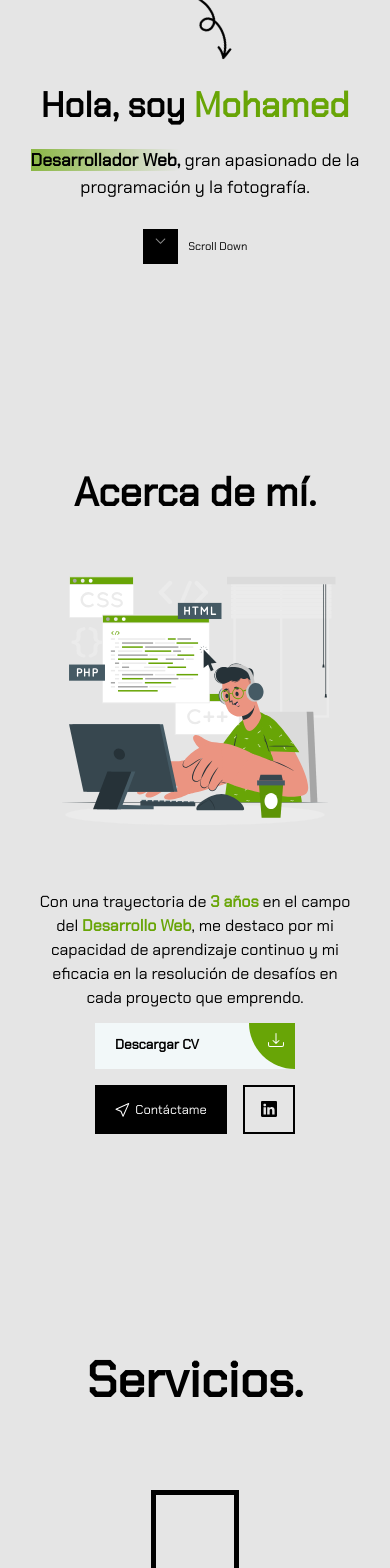
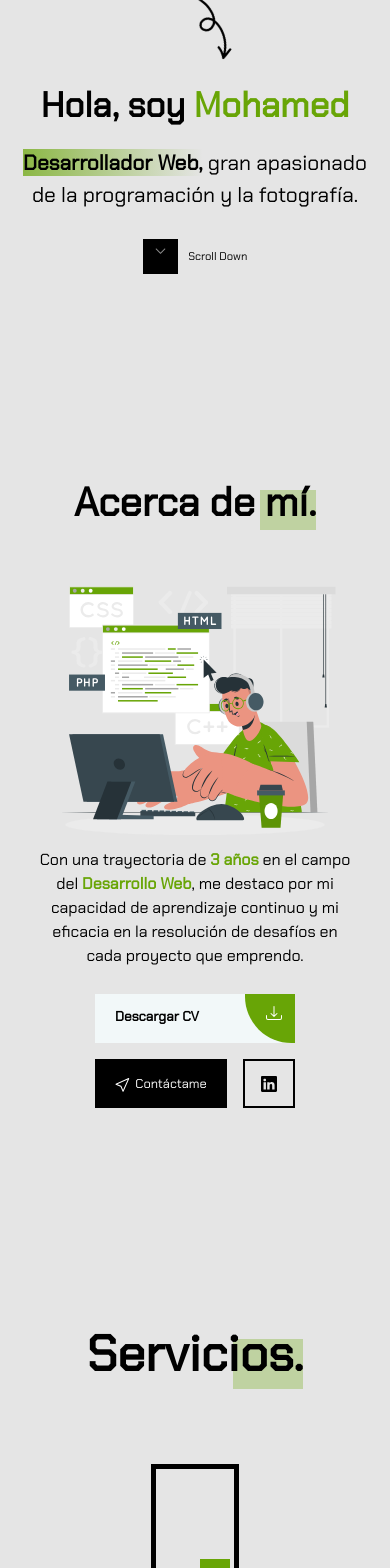
Before and after one commit to webdevmohamed/portfolio, a Vue app: page / in a window 390 px wide. Shown: the part 432-2000 px from the top of the page. Built offline with nearby package versions, Linux system fonts and the light colour scheme.

Commit message:
Design changes

```diff
--- a/src/components/AboutComponent.vue
+++ b/src/components/AboutComponent.vue
@@ -16,6 +16,7 @@
               Con una trayectoria de <b>3 años</b> en el campo del <b>Desarrollo Web</b>, me destaco por mi capacidad de
               aprendizaje continuo y mi eficacia en la resolución de desafíos en cada proyecto que emprendo.
             </p>
+            <div class="buttons">
               <a class="download-button" :href="pdfUrl" download>
                 <h3>Descargar CV</h3>
                 <div class="go-corner">
@@ -34,6 +35,7 @@
                     <b-icon class="linkedin" icon="linkedin"></b-icon>
                   </div>
                 </a>
+              </div>
             </div>
           </div>
         </div>
@@ -71,6 +73,7 @@ export default {
 .about {
   display: flex;
   align-items: center;
+  gap: 20px;
 }
 
 .about .img-container {
@@ -86,6 +89,21 @@ export default {
   font-size: 50px;
   margin-bottom: 30px;
   width: 100%;
+  width: fit-content;
+  position: relative;
+  z-index: 1;
+}
+
+.about .about-me::before {
+  content: "";
+  position: absolute;
+  width: 70px;
+  height: 50px;
+  background-color: #68a506;
+  opacity: 0.3;
+  right: 0;
+  top: 15px;
+  z-index: -1;
 }
 
 .about .about-me-description .description-container {
@@ -102,39 +120,47 @@ export default {
 
 .about .about-me-description .description-container .description .text-description {
   font-size: 20px;
-  width: 80%;
+  width: 100%;
+  margin-bottom: 2rem
 }
 
 .about .about-me-description .description-container .description .text-description b {
   color: #68a506;
 }
 
-.about .about-me-description .description-container .description .contact-buttons {
+.about .about-me-description .description-container .description .buttons {
   display: flex;
-  margin-top: 20px;
+  align-items: center;
+  gap: 20px;
+  justify-content: center;
 }
 
-.about .about-me-description .description-container .description .contact-buttons .contact-me-button {
+.about .about-me-description .description-container .description .buttons .contact-buttons {
+  display: flex;
+  width: 50%;
+}
+
+.about .about-me-description .description-container .description .buttons .contact-buttons .contact-me-button {
   display: flex;
   align-items: center;
   padding: 15px 25px;
 }
 
-.about .about-me-description .description-container .description .contact-buttons .contact-me-button p {
+.about .about-me-description .description-container .description .buttons .contact-buttons .contact-me-button p {
   margin-bottom: 0;
   margin-left: 5px;
 }
 
-.about .about-me-description .description-container .description .contact-buttons .contact-me-button:hover {
+.about .about-me-description .description-container .description .buttons .contact-buttons .contact-me-button:hover {
   background-color: #68a506 !important;
 }
 
-.about .about-me-description .description-container .description .contact-buttons a.link-linkedin {
+.about .about-me-description .description-container .description .buttons .contact-buttons a.link-linkedin {
   color: black;
   text-decoration: none;
 }
 
-.about .about-me-description .description-container .description .contact-buttons .linkedin-button {
+.about .about-me-description .description-container .description .buttons .contact-buttons .linkedin-button {
   padding: 18px 20px;
   width: fit-content;
   border: 3px solid black;
@@ -142,22 +168,22 @@ export default {
   display: flex;
 }
 
-.about .about-me-description .description-container .description .contact-buttons .linkedin-button .linkedin {
+.about .about-me-description .description-container .description .buttons .contact-buttons .linkedin-button .linkedin {
   width: 20px;
   height: 20px;
 }
 
 
-.about .about-me-description .description-container .description .contact-buttons .linkedin-button:hover {
+.about .about-me-description .description-container .description .buttons .contact-buttons .linkedin-button:hover {
   border-color: #68a506;
   cursor: pointer;
 }
 
-.about .about-me-description .description-container .description .contact-buttons .linkedin-button:hover .linkedin {
+.about .about-me-description .description-container .description .buttons .contact-buttons .linkedin-button:hover .linkedin {
   fill: #68a506;
 }
 
-.about .about-me-description .description-container .description .download-button h3 {
+.about .about-me-description .description-container .description .buttons .download-button h3 {
   color: black;
   font-size: 17px;
   line-height: 24px;
@@ -166,25 +192,25 @@ export default {
   text-align: left;
 }
 
-.about .about-me-description .description-container .description .download-button p {
+.about .about-me-description .description-container .description .buttons .download-button p {
   font-size: 17px;
   font-weight: 400;
   line-height: 20px;
   color: #666666;
 }
 
-.about .about-me-description .description-container .description .download-button p.small {
+.about .about-me-description .description-container .description .buttons .download-button p.small {
   font-size: 14px;
 }
 
 
-.about .about-me-description .description-container .description .download-button .go-corner {
+.about .about-me-description .description-container .description .buttons .download-button .go-corner {
   display: flex;
   align-items: center;
   justify-content: center;
   position: absolute;
-  width: 58px;
-  height: 58px;
+  width: 62px;
+  height: 62px;
   overflow: hidden;
   top: 0;
   right: 0;
@@ -192,29 +218,30 @@ export default {
   border-radius: 0 0 0 58px;
 }
 
-.about .about-me-description .description-container .description .download-button .go-arrow {
+.about .about-me-description .description-container .description .buttons .download-button .go-arrow {
   margin-top: -10px;
   margin-right: -10px;
   color: white;
 }
 
-.about .about-me-description .description-container .description .download-button .go-arrow .download-icon {
+.about .about-me-description .description-container .description .buttons .download-button .go-arrow .download-icon {
   width: 20px;
   height: 20px;
 }
 
-.download-button {
+.buttons .download-button {
   display: block;
   position: relative;
   max-width: 250px;
   background-color: #f2f8f9;
-  padding: 15px 25px;
+  padding: 17px 25px;
   text-decoration: none;
   z-index: 0;
   overflow: hidden;
+  width: 100%;
 }
 
-.download-button:before {
+.buttons .download-button:before {
   content: "";
   position: absolute;
   z-index: -1;
@@ -229,11 +256,11 @@ export default {
   transition: transform 0.5s ease-out;
 }
 
-.download-button:hover:before {
+.buttons .download-button:hover:before {
   transform: scale(21);
 }
 
-.download-button:hover h3 {
+.buttons .download-button:hover h3 {
   transition: all 0.3s ease-out;
   color: white !important;
 }
@@ -273,6 +300,7 @@ export default {
   .about {
     flex-direction: column;
     align-items: center;
+    gap: 0;
   }
 
   .about .img-container {
@@ -282,7 +310,7 @@ export default {
   .about .about-me-description {
     width: 70%;
     text-align: center;
-    margin-top: 35px;
+    margin-top: -30px;
   }
 
   .about .about-me-description .about-me {
@@ -292,6 +320,7 @@ export default {
   .about .img-container .about-me.responsive {
     text-align: center;
     display: block !important;
+    margin: 0px auto 30px auto;
   }
 
   .about .about-me-description .description-container .border-description {
@@ -306,7 +335,11 @@ export default {
     width: 100%;
   }
 
-  .about .about-me-description .description-container .description .contact-buttons {
+  .about .about-me-description .description-container .description .buttons {
+    flex-direction: column;
+  }
+
+  .about .about-me-description .description-container .description .buttons .contact-buttons {
     justify-content: center;
   }
 
--- a/src/components/HomeComponent.vue
+++ b/src/components/HomeComponent.vue
@@ -15,15 +15,15 @@
           </div>
           <p class="text-scroll-down">Scroll Down</p>
         </div>
-        <img class="tachado" :src="require('@/assets/tachado.png')" alt=""/>
+        <img class="tachado" :src="require('@/assets/tachado.png')" alt="" />
       </div>
     </transition>
     <transition name="slide-fade">
       <div class="img-container right-container" v-show="showRight">
-        <img class="img-flecha" :src="require('@/assets/flecha.png')" alt=""/>
+        <img class="img-flecha" :src="require('@/assets/flecha.png')" alt="" />
         <div class="img-border-container">
           <div class="img-border"></div>
-          <img :src="require('@/assets/foto-perfil.jpeg')" alt=""/>
+          <img :src="require('@/assets/foto-perfil.jpeg')" alt="" />
         </div>
       </div>
     </transition>
@@ -81,17 +81,15 @@ export default {
 }
 
 .home .description .text-description {
-  font-size: 25px;
+  font-size: 30px;
   width: 434px;
 }
 
 .home .description .text-description b {
   background: rgb(104, 165, 6);
-  background: linear-gradient(
-      90deg,
+  background: linear-gradient(90deg,
       rgba(104, 165, 6, 0.7175245098039216) 0%,
-      rgba(104, 165, 6, 0) 100%
-  );
+      rgba(104, 165, 6, 0) 100%);
 }
 
 .home .name-description-container {
@@ -118,11 +116,7 @@ export default {
   cursor: pointer;
 }
 
-.home
-.name-description-container
-.scroll-down-container
-.flecha-scroll-down
-.scroll-down {
+.home .name-description-container .scroll-down-container .flecha-scroll-down .scroll-down {
   position: absolute;
   font-size: 20px;
   text-decoration: none;
@@ -147,9 +141,11 @@ export default {
     -webkit-transform: translate(0, -15px) rotate(45deg);
     opacity: 0;
   }
+
   50% {
     opacity: 1;
   }
+
   100% {
     -webkit-transform: translate(0, 15px) rotate(45deg);
     opacity: 0;
@@ -161,9 +157,11 @@ export default {
     -moz-transform: translate(0, -15px) rotate(45deg);
     opacity: 0;
   }
+
   50% {
     opacity: 1;
   }
+
   100% {
     -moz-transform: translate(0, 15px) rotate(45deg);
     opacity: 0;
@@ -175,9 +173,11 @@ export default {
     transform: translate(0, -15px) rotate(45deg);
     opacity: 0;
   }
+
   50% {
     opacity: 1;
   }
+
   100% {
     transform: translate(0, 15px) rotate(45deg);
     opacity: 0;
@@ -254,7 +254,8 @@ export default {
 .slide-fade-enter,
 .slide-fade-leave-to {
   opacity: 0;
-  transform: translateX(0); /* Mantén la posición inicial */
+  transform: translateX(0);
+  /* Mantén la posición inicial */
 }
 
 .slide-fade-enter-to,
@@ -344,7 +345,8 @@ export default {
   .slide-fade-enter,
   .slide-fade-leave-to {
     opacity: 0;
-    transform: translateY(0); /* Mantén la posición inicial */
+    transform: translateY(0);
+    /* Mantén la posición inicial */
   }
 
   .slide-fade-enter-to,
@@ -430,5 +432,4 @@ export default {
     transform: rotate(-72deg);
   }
 }
-
 </style>
--- a/src/components/ServicesComponent.vue
+++ b/src/components/ServicesComponent.vue
@@ -10,7 +10,8 @@
             <div class="green-square ms-4" style="margin-bottom: -20px"></div>
             <b-icon class="ms-2 mb-4 icono" icon="layout-text-window" font-scale="2"></b-icon>
             <h3><b>Diseño Web</b></h3>
-            <p class="text-secondary">Diseños bonitos y elegantes con interfaces interactivas que resultan intuitivas, eficaces y agradables de usar para el usuario.</p>
+            <p class="text-secondary">Diseños bonitos y elegantes con interfaces interactivas que resultan intuitivas,
+              eficaces y agradables de usar para el usuario.</p>
           </div>
           <div class="custom-border"></div>
         </div>
@@ -22,7 +23,8 @@
             <div class="green-square ms-4" style="margin-bottom: -20px"></div>
             <b-icon class="ms-2 mb-4 icono" icon="journal-code" font-scale="2"></b-icon>
             <h3><b>Desarrollo</b></h3>
-            <p class="text-secondary">Desarrollo web personalizado adaptado a sus especificaciones, diseñado para ofrecer una experiencia de usuario impecable.</p>
+            <p class="text-secondary">Desarrollo web personalizado adaptado a sus especificaciones, diseñado para
+              ofrecer una experiencia de usuario impecable.</p>
           </div>
           <div class="custom-border"></div>
         </div>
@@ -34,7 +36,8 @@
             <div class="green-square ms-4" style="margin-bottom: -20px"></div>
             <b-icon class="ms-2 mb-4 icono" icon="tablet" font-scale="2"></b-icon>
             <h3><b>Diseño responsivo</b></h3>
-            <p class="text-secondary">Desarrollo de sitios web que se adaptan perfectamente a cualquier dispositivo, brindando una experiencia de usuario óptima en todo momento.</p>
+            <p class="text-secondary">Desarrollo de sitios web que se adaptan perfectamente a cualquier dispositivo,
+              brindando una experiencia de usuario óptima en todo momento.</p>
           </div>
           <div class="custom-border"></div>
         </div>
@@ -65,13 +68,27 @@ export default {
 </script>
 
 <style scoped>
-
 .services .title {
   font-weight: bold;
   font-size: 50px;
-  margin-bottom: 80px;
-  width: 100%;
+  margin: 0px auto 80px auto;
   text-align: center;
+  width: fit-content;
+  position: relative;
+  z-index: 1;
+}
+
+
+.services .title::before {
+  content: "";
+  position: absolute;
+  width: 70px;
+  height: 50px;
+  background-color: #68a506;
+  opacity: 0.3;
+  right: 0;
+  top: 15px;
+  z-index: -1;
 }
 
 .services .services-container {
@@ -218,8 +235,4 @@ export default {
     width: 90%;
   }
 }
-
-
-
-
 </style>
```
Also changed, not shown: src/components/ExperienceComponent.vue (+24 -9 lines), src/components/SkillsComponent.vue (+4 -4 lines). Lines whose indentation alone changed are shown as unchanged.
